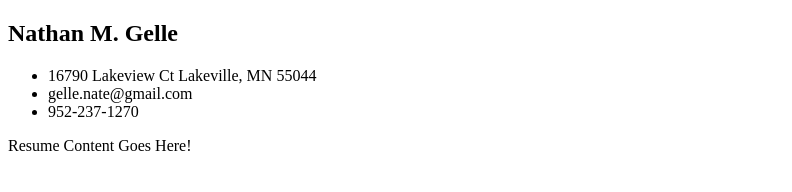
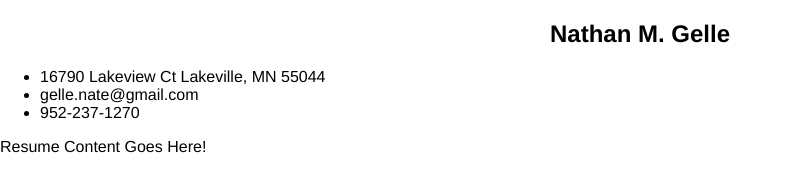
Before and after one commit to nate-gelle/resume-to-prime, a plain HTML site: page index.html in a window 1280 px wide. Shown: the whole page, without its empty margins (0-792 px from the left). Drawn offline with Linux system fonts and the light colour scheme.

Commit message:
Initial formatting

```diff
--- a/style.css
+++ b/style.css
@@ -1,3 +1,16 @@
+html, body {
+  font-family: Helvetica, sans-serif;
+  margin: 0;
+  width: 100%;
+  height: 100%;
+}
+
+h2 {
+  text-align: center;
+
+.name {
+  display: flex;
+
 p {
   color: red;
 }
```
